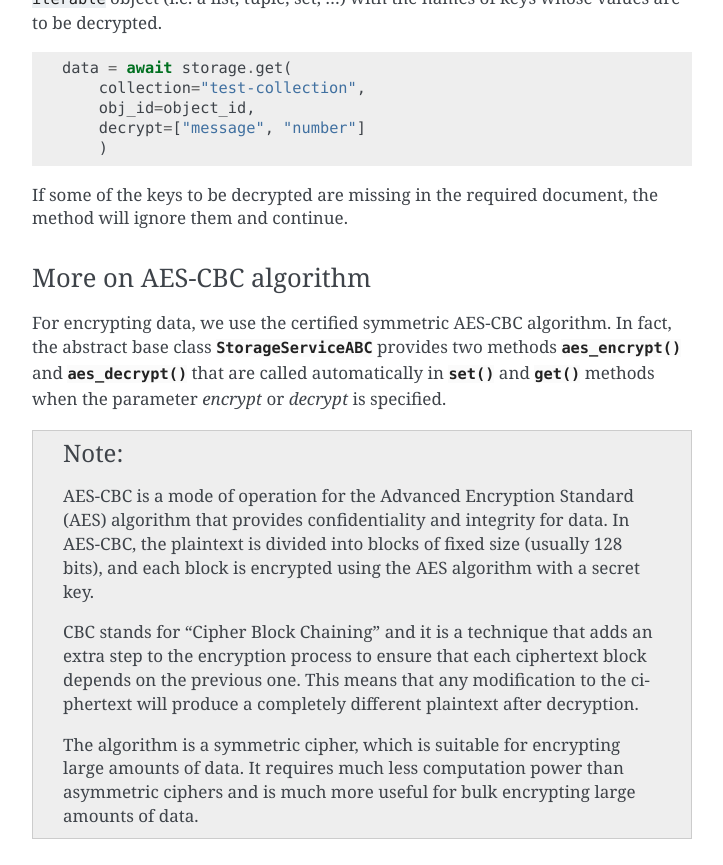
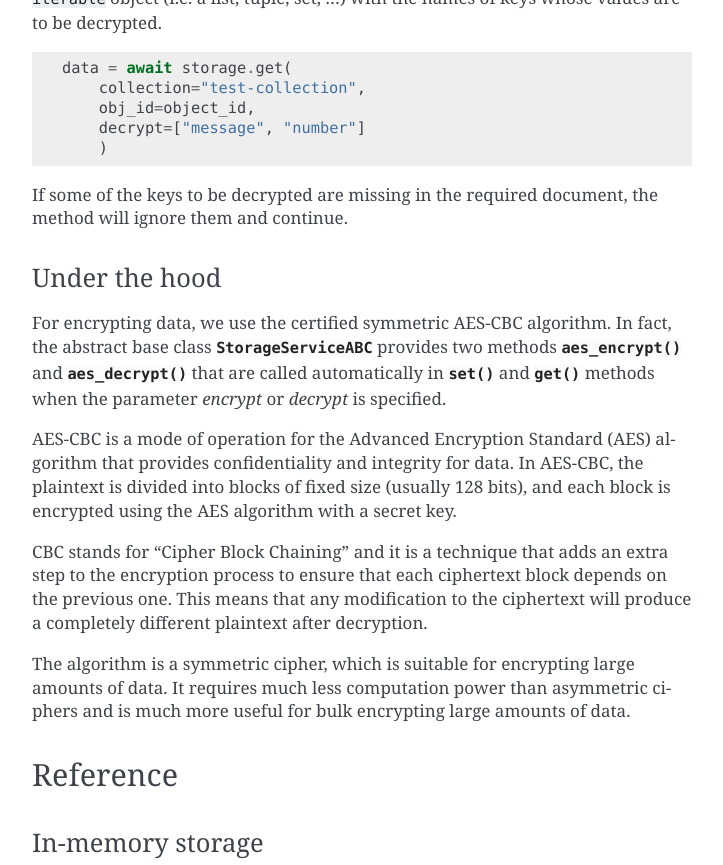
Before and after one commit to TeskaLabs/asab, a Sphinx documentation site: the page built from doc/asab/storage.rst, in a window 1280 px wide and 900 px high, scrolled down 5352 px, cut to the strip 0-865 px from the top of the window. Shown: the whole strip, without its empty margins (388-1111 px from the left). Built offline with Sphinx 7.4.7, drawn with Linux system fonts in a browser that asks for light colours; some of the changed text lies outside the part shown.

Commit message:
robin's remarks on encryption

```diff
--- a/doc/asab/storage.rst
+++ b/doc/asab/storage.rst
@@ -258,18 +258,17 @@ The :func:`get()` coroutine method has an optional parameter `decrypt` which tak
 
 If some of the keys to be decrypted are missing in the required document, the method will ignore them and continue.
 
-More on AES-CBC algorithm
-~~~~~~~~~~~~~~~~~~~~~~~~~
+Under the hood
+~~~~~~~~~~~~~~
 
 For encrypting data, we use the certified symmetric AES-CBC algorithm. In fact, the abstract base class :class:`StorageServiceABC` provides two methods :func:`aes_encrypt()` and :func:`aes_decrypt()` that are called automatically in :func:`set()` and :func:`get()` methods when the parameter `encrypt` or `decrypt` is specified.
 
-.. note::
 
-    AES-CBC is a mode of operation for the Advanced Encryption Standard (AES) algorithm that provides confidentiality and integrity for data. In AES-CBC, the plaintext is divided into blocks of fixed size (usually 128 bits), and each block is encrypted using the AES algorithm with a secret key.
+AES-CBC is a mode of operation for the Advanced Encryption Standard (AES) algorithm that provides confidentiality and integrity for data. In AES-CBC, the plaintext is divided into blocks of fixed size (usually 128 bits), and each block is encrypted using the AES algorithm with a secret key.
 
-    CBC stands for "Cipher Block Chaining" and it is a technique that adds an extra step to the encryption process to ensure that each ciphertext block depends on the previous one. This means that any modification to the ciphertext will produce a completely different plaintext after decryption.
+CBC stands for "Cipher Block Chaining" and it is a technique that adds an extra step to the encryption process to ensure that each ciphertext block depends on the previous one. This means that any modification to the ciphertext will produce a completely different plaintext after decryption.
 
-    The algorithm is a symmetric cipher, which is suitable for encrypting large amounts of data. It requires much less computation power than asymmetric ciphers and is much more useful for bulk encrypting large amounts of data.
+The algorithm is a symmetric cipher, which is suitable for encrypting large amounts of data. It requires much less computation power than asymmetric ciphers and is much more useful for bulk encrypting large amounts of data.
 
 
 
```
